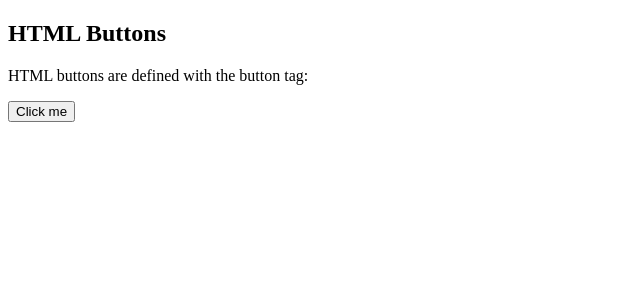
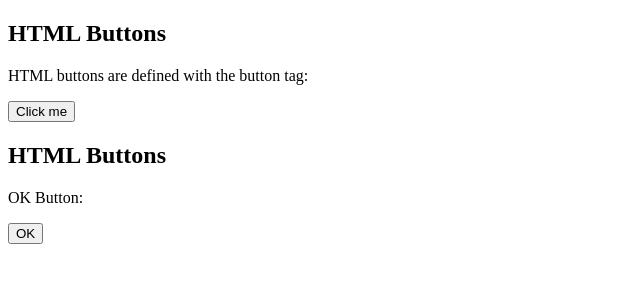
Before and after one commit to pranabroyusa/Learn_Git, a plain HTML site: page Index.html in a window 1280 px wide. Shown: the whole page, without its empty margins (0-640 px from the left). Drawn offline with Linux system fonts and the light colour scheme.

Commit message:
2nd line added onIndex filed

```diff
--- a/Index.html
+++ b/Index.html
@@ -7,5 +7,10 @@
 
 <button>Click me</button>
 
+<h2>HTML Buttons</h2>
+<p>OK Button:</p>
+
+<button>OK</button>
+
 </body>
 </html>
```
